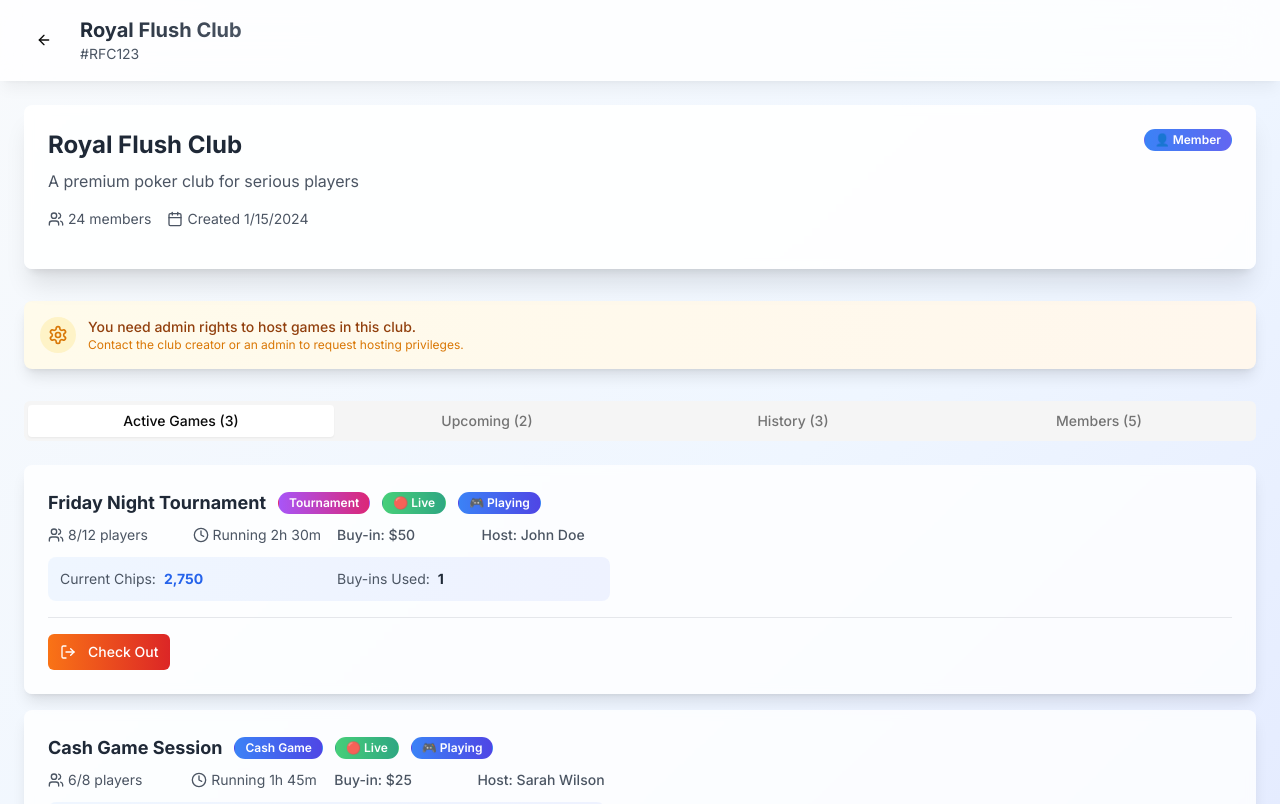
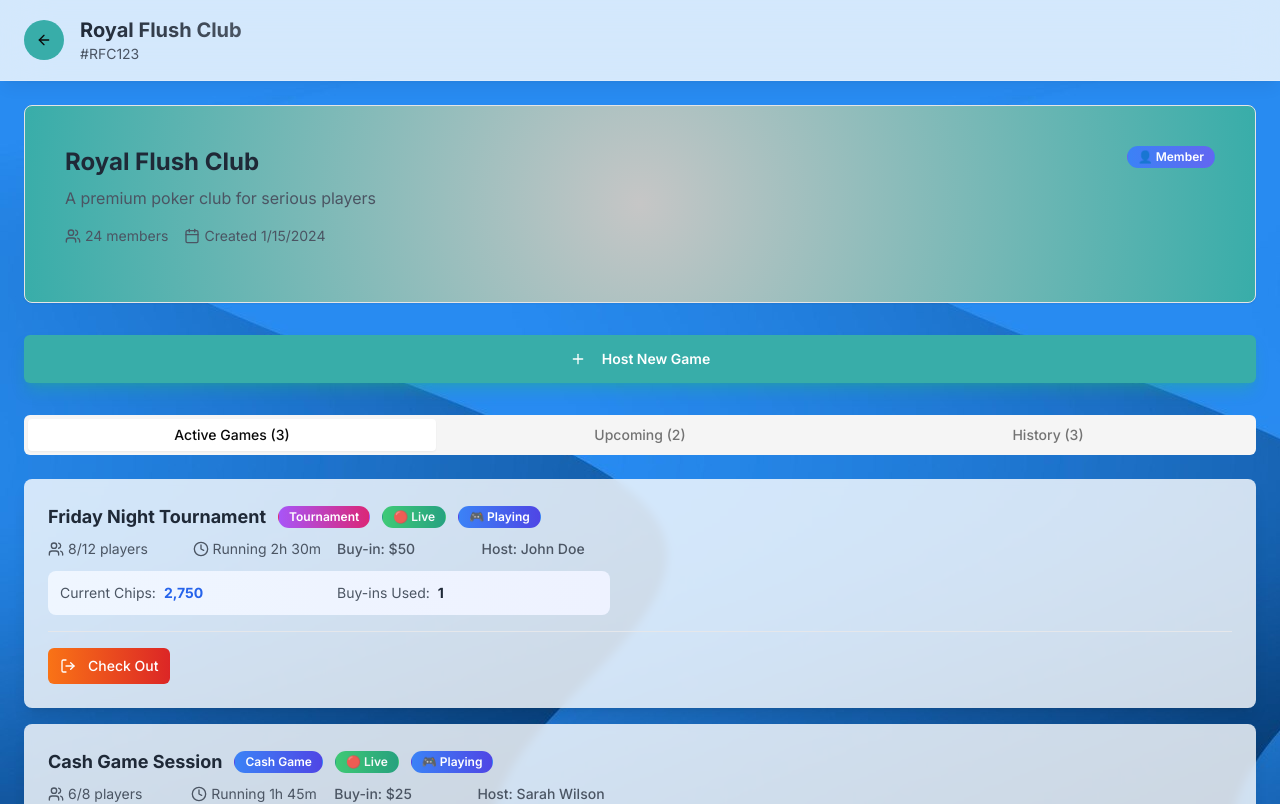
Before and after one commit to yeshaswiniT/Manage-finance-app, a Next.js app: page /club/1 in a window 1280 px wide. Shown: the top 804 px of the page. Built offline with nearby package versions, Linux system fonts and the light colour scheme.

Commit message:
manage-finance-app

```diff
--- a/app/club/[id]/page.tsx
+++ b/app/club/[id]/page.tsx
@@ -312,8 +312,12 @@ export default function ClubDetails() {
 
   // Full interface for creators and admins
   return (
-    <main className="min-h-screen bg-gradient-to-br from-slate-50 via-blue-50 to-indigo-100 dark:from-gray-900 dark:via-slate-900 dark:to-indigo-950 pb-16">
-      {/* Top Navigation Bar */}
+    // <main className="min-h-screen bg-gradient-to-br from-slate-50 via-blue-50 to-indigo-100 dark:from-gray-900 dark:via-slate-900 dark:to-indigo-950 pb-16">
+      <main className="min-h-screen bg-gradient-to-br from-slate-50 via-blue-50 to-indigo-100 dark:from-gray-900 dark:via-slate-900 dark:to-indigo-950 pb-16" style={{
+      backgroundImage: "url('/cardbackground.jpg')", // ✅ Replace with your actual path
+      backgroundColor: "#0a3d62" // fallback background color
+    }}>
+    {/* Top Navigation Bar */}
       <nav className="sticky top-0 z-10 bg-white/80 dark:bg-gray-900/80 backdrop-blur-xl border-b border-white/20 dark:border-gray-800/50 shadow-lg shadow-black/5">
         <div className="px-6 py-4 flex items-center justify-between">
           <div className="flex items-center">
@@ -321,7 +325,7 @@ export default function ClubDetails() {
               variant="ghost"
               size="icon"
               onClick={() => router.back()}
-              className="mr-4 rounded-full hover:bg-gray-100 dark:hover:bg-gray-800"
+              className="mr-4 bg-[#38ADA9] rounded-full hover:bg-gray-100 dark:hover:bg-gray-800"
             >
               <ArrowLeft className="h-5 w-5" />
             </Button>
@@ -352,7 +356,14 @@ export default function ClubDetails() {
 
       <div className="container mx-auto px-6 py-6 space-y-8">
         {/* Club Info */}
-        <Card className="bg-white/90 dark:bg-gray-800/90 backdrop-blur-sm border-0 shadow-xl">
+        {/* <Card className="bg-white/90 dark:bg-gray-800/90 backdrop-blur-sm border-0 shadow-xl"> */}
+        <Card
+  className="relative p-4 pb-4 cursor-pointer transition-all duration-300 hover:brightness-105 backdrop-blur-sm"
+  style={{
+    backgroundImage: "radial-gradient(circle at center,#c6c6c6 0%,#38ADA9 100%)",
+    backgroundColor: "#38ADA9",
+  }}
+>
           <CardContent className="p-6">
             <div className="flex justify-between items-start mb-4">
               <div>
@@ -387,10 +398,10 @@ export default function ClubDetails() {
         </Card>
 
         {/* Host Game Button (Only for users with admin rights) */}
-        {hasAdminRights && (
+        {!hasAdminRights && (
           <div className="flex gap-4">
             <Button
-              className="flex-1 bg-gradient-to-r from-green-600 to-emerald-700 hover:from-green-700 hover:to-emerald-800 text-white shadow-lg shadow-green-500/25 hover:shadow-xl hover:shadow-green-500/30 transition-all duration-300 transform hover:-translate-y-0.5 h-12"
+              className="flex-1 bg-[#38ADA9] hover:from-green-700 hover:to-emerald-800 text-white shadow-lg shadow-green-500/25 hover:shadow-xl hover:shadow-green-500/30 transition-all duration-300 transform hover:-translate-y-0.5 h-12"
               onClick={() => router.push(`/club/${clubId}/host-game`)}
             >
               <Plus className="h-5 w-5 mr-2" />
@@ -400,7 +411,7 @@ export default function ClubDetails() {
         )}
 
         {/* No Admin Rights Message */}
-        {!hasAdminRights && (
+        {hasAdminRights && (
           <Card className="bg-gradient-to-r from-amber-50 to-orange-50 dark:from-amber-900/20 dark:to-orange-900/20 border-0 shadow-lg">
             <CardContent className="p-4">
               <div className="flex items-center space-x-3">
@@ -422,11 +433,11 @@ export default function ClubDetails() {
 
         {/* Games Tabs */}
         <Tabs defaultValue="active" className="w-full">
-          <TabsList className="grid grid-cols-4 mb-6">
+          <TabsList className="grid grid-cols-3 mb-6">
             <TabsTrigger value="active">Active Games ({activeGames.length})</TabsTrigger>
             <TabsTrigger value="upcoming">Upcoming ({upcomingGames.length})</TabsTrigger>
             <TabsTrigger value="completed">History ({completedGames.length})</TabsTrigger>
-            <TabsTrigger value="members">Members ({members.length})</TabsTrigger>
+            {/* <TabsTrigger value="members">Members ({members.length})</TabsTrigger> */}
           </TabsList>
 
           {/* Active Games Tab */}
--- a/app/create-club/page.tsx
+++ b/app/create-club/page.tsx
@@ -113,7 +113,7 @@ export default function CreateClub() {
                     placeholder="Enter club name"
                     value={clubName}
                     onChange={(e) => setClubName(e.target.value)}
-                    className="bg-gray-900/50 dark:bg-gray-900/50 border-gray-200 dark:border-gray-700"
+                    className="bg-white/50 dark:bg-gray-900/50 border-gray-200 text-grey dark:border-gray-700"
                     disabled={isSubmitting}
                   />
 
```
